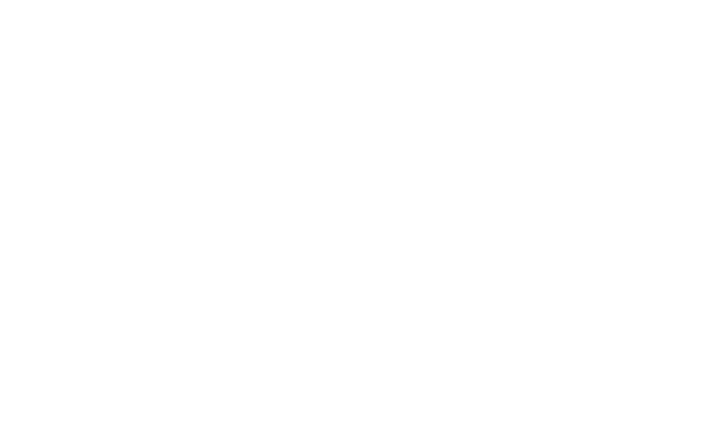
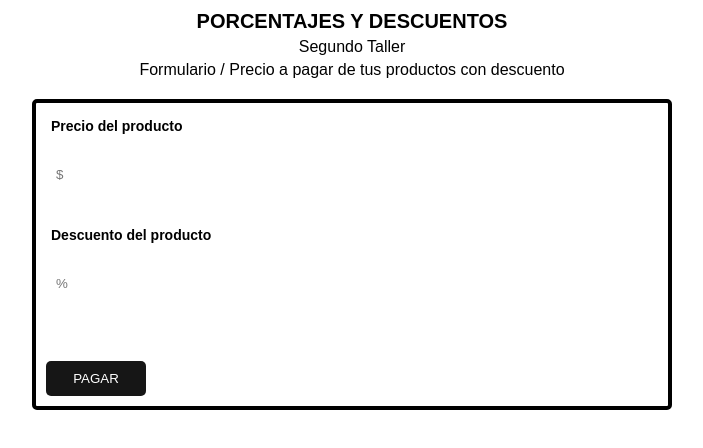
Before and after one commit to Christiano0407/Js-Practice_Platzi, a website: page src/html/indexThree.html in a window 1280 px wide. Shown: the whole page, without its empty margins (288-991 px from the left). Drawn offline with Linux system fonts and the light colour scheme.

Commit message:
variables

```diff
--- a/src/css/mainThree.css
+++ b/src/css/mainThree.css
@@ -1,3 +1,33 @@
+:root {
+    --clr-white: #ffffff;
+    --clr-black: #000000;
+
+    --clr-One:#310A90;
+    --clr-One-Opa: #7a67a8;
+    --clr-Tw:#42E2B8;
+    --clr-gradient:#FAD7A1;
+    --clr-gradient-two:#72EDF2;
+
+    --clr-Five:#4cc9f0;
+    --clr-Six:#e85d04;
+
+        /*===Typography===*/
+
+    --font-size-small: 1.2rem;
+    --font-size-medium: 1.5rem;
+    --font-size-tall: 1.8rem;
+    --font-size-title: 2.4rem;
+
+    --headLine1: bold 95px/153.71px var(--fontBase);
+    --headLine2: bold 59px/95px var(--fontBase);
+    --headLine3: bold 48px/77px var(--fontBase);
+    --headLine4: bold 34px/55px var(--fontBase);
+    --headLine5: bold 24px/38px var(--fontBase);
+    --body1:  16px/25px var(--fontBase);
+    --body2:  14px/22px var(--fontBase);
+    --button: bold 14px/22px var(--fontTwo);
+    --caption:  12px/19px var(--fontTwo);
+}
 * {
     padding: 0;
     margin: 0;
@@ -6,3 +36,93 @@
 html {
     font-size: 62.5%;
 }
+ul {
+    list-style: none;
+}
+a {
+    text-decoration:none
+}
+img {
+    object-fit: cover;
+    background-position: center;
+    background-size: cover;
+    background-repeat: no-repeat;
+}
+body {
+    width: 100%;
+    font-family: sans-serif;
+}
+.one {
+    width: 100%;
+    margin-top: 1rem;
+}
+.one h1 {
+    text-align: center;
+    font-size: 2rem;
+    font-weight: bold;
+    text-transform: uppercase;
+    margin-bottom: .5rem;
+}
+.one p {
+    text-align: center;
+    font-size: 1.6rem;
+    font-weight: 500;
+    margin-bottom: .5rem;
+}
+
+.container {
+    width: 50%;
+    margin: 0 auto;
+    margin-top: 1rem;
+    margin-bottom: 2rem;
+}
+.form {
+    display: flex;
+    flex-direction: column;
+    gap: 1rem;
+    margin-top: 2rem;
+    margin-bottom: 2rem;
+
+    border: 4px solid #000;
+    padding: 1rem;
+    border-radius: .5rem;
+}
+.form label {
+    font-family: Arial, Helvetica, sans-serif;
+    font-weight: 700;
+    padding: .5rem;
+    font-size: 1.4rem;
+}
+.form input {
+    width: 25%;
+    padding: 1rem;
+    border-radius: .5rem;
+    border: none;
+    outline: none;
+    font-family:Arial, Helvetica, sans-serif;
+    margin-block-start: .8rem;
+    margin-bottom: 2rem;
+}
+.form p {
+   margin-top: 1rem;
+   margin-bottom: 1rem;
+}
+
+
+.button {
+    padding: 1rem;
+    background-color: #161616;
+    color: #fff;
+    border: none;
+    text-transform: uppercase;
+    border-radius: .5rem;
+    text-decoration: none;
+    cursor: pointer;
+    text-align: center;
+    width: 100px;
+}
+.button:is(:hover, :focus) {
+    background-color: #fff;
+    color: #000;
+    font-weight: bold;
+}
--- a/src/html/indexThree.html
+++ b/src/html/indexThree.html
@@ -9,7 +9,31 @@
     <title>Part Three || Javascript Practice || Chris04</title>
 </head>
 <body>
+    <header>
+        <nav></nav>
+    </header>
 
+    <main>
+        <section class="one">
+            <h1>Porcentajes y Descuentos</h1>
+            <p>Segundo Taller</p>
+            <p>Formulario / Precio a pagar de tus productos con descuento</p>
+        </section>
+
+        <section class="container">
+             <form action="" class="form">
+                 <label for="inputPrice">Precio del producto</label>
+                 <input id="inputPrice" type="number" placeholder="$">
+
+                 <label for="inputDiscount">Descuento del producto</label>
+                 <input id="inputDiscount" type="number" placeholder="%">
+
+                 <p class="money" id="money"></p>
+
+                 <button class="button" id="btn" type="button">Pagar</button>
+             </form>
+        </section>
+    </main>
 
     <script src="../js/appThree.js" type="text/javascript"></script>
 </body>
--- a/src/js/appThree.js
+++ b/src/js/appThree.js
@@ -0,0 +1,22 @@
+console.log("Practice Two / Taller Dos");
+// ===========Variables ===========>
+const inputPrice = document.getElementById(`inputPrice`);
+
+const inputDiscount = document.getElementById(`inputDiscount`);
+
+const money = document.getElementById(`money`);
+
+const button = document.getElementById(`btn`);
+
+// ==================Funciones / Eventos ===========>
+console.group("Practica Dos");
+
+console.log(money);
+
+button.addEventListener(`click`, () => {
+    console.log("Click Btn");
+
+});
+
+
+console.groupEnd();
```
